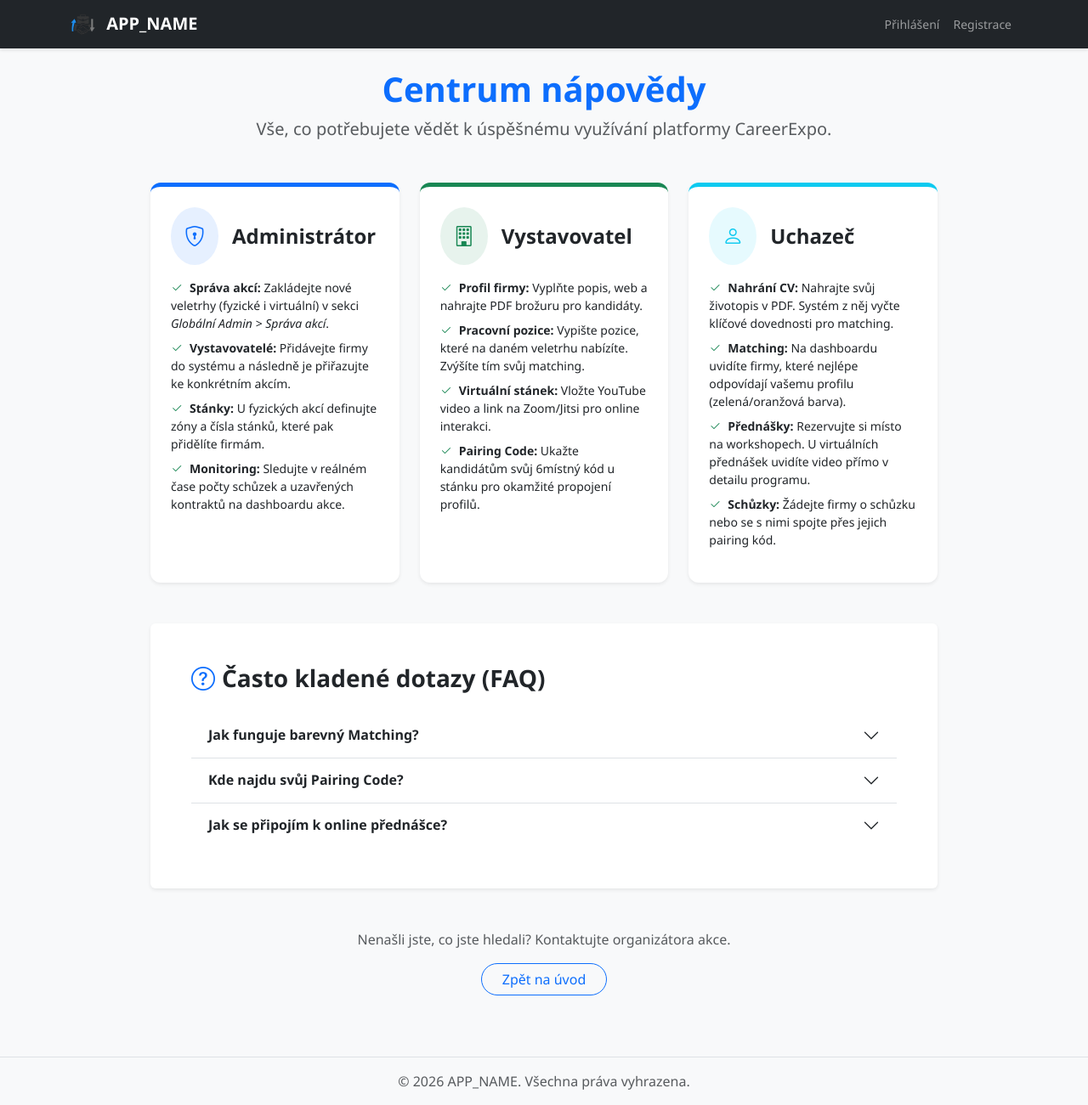
After one commit to antoninecer/careerexpo, a PHP site: page /careerexpo/help.php in a window 1280 px wide. The commit adds this page. Shown: the whole page at 85% size. Run offline with PHP 8.4, Linux system fonts and the light colour scheme; some libraries are stand-ins or nearby versions.

Commit message:
feat: add Help Center, contextual tooltips, and dashboard quick-start guides

```diff
--- /dev/null
+++ b/public/help.php
@@ -0,0 +1,128 @@
+<?php
+require_once __DIR__ . '/../inc/bootstrap.php';
+include_once __DIR__ . '/../templates/header.php';
+?>
+
+<div class="row justify-content-center">
+    <div class="col-md-10">
+        <div class="text-center mb-5">
+            <h1 class="fw-bold text-primary">Centrum nápovědy</h1>
+            <p class="lead text-muted">Vše, co potřebujete vědět k úspěšnému využívání platformy CareerExpo.</p>
+        </div>
+
+        <div class="row g-4">
+            <!-- Admin Sekce -->
+            <div class="col-md-4">
+                <div class="card h-100 shadow-sm border-0 border-top border-5 border-primary">
+                    <div class="card-body p-4">
+                        <div class="d-flex align-items-center mb-3">
+                            <div class="bg-primary bg-opacity-10 p-3 rounded-circle me-3">
+                                <i class="bi bi-shield-lock text-primary fs-4"></i>
+                            </div>
+                            <h4 class="fw-bold mb-0">Administrátor</h4>
+                        </div>
+                        <ul class="list-unstyled small">
+                            <li class="mb-2"><i class="bi bi-check2 text-success me-2"></i><strong>Správa akcí:</strong> Zakládejte nové veletrhy (fyzické i virtuální) v sekci <em>Globální Admin > Správa akcí</em>.</li>
+                            <li class="mb-2"><i class="bi bi-check2 text-success me-2"></i><strong>Vystavovatelé:</strong> Přidávejte firmy do systému a následně je přiřazujte ke konkrétním akcím.</li>
+                            <li class="mb-2"><i class="bi bi-check2 text-success me-2"></i><strong>Stánky:</strong> U fyzických akcí definujte zóny a čísla stánků, které pak přidělíte firmám.</li>
+                            <li class="mb-2"><i class="bi bi-check2 text-success me-2"></i><strong>Monitoring:</strong> Sledujte v reálném čase počty schůzek a uzavřených kontraktů na dashboardu akce.</li>
+                        </ul>
+                    </div>
+                </div>
+            </div>
+
+            <!-- Firma Sekce -->
+            <div class="col-md-4">
+                <div class="card h-100 shadow-sm border-0 border-top border-5 border-success">
+                    <div class="card-body p-4">
+                        <div class="d-flex align-items-center mb-3">
+                            <div class="bg-success bg-opacity-10 p-3 rounded-circle me-3">
+                                <i class="bi bi-building text-success fs-4"></i>
+                            </div>
+                            <h4 class="fw-bold mb-0">Vystavovatel</h4>
+                        </div>
+                        <ul class="list-unstyled small">
+                            <li class="mb-2"><i class="bi bi-check2 text-success me-2"></i><strong>Profil firmy:</strong> Vyplňte popis, web a nahrajte PDF brožuru pro kandidáty.</li>
+                            <li class="mb-2"><i class="bi bi-check2 text-success me-2"></i><strong>Pracovní pozice:</strong> Vypište pozice, které na daném veletrhu nabízíte. Zvýšíte tím svůj matching.</li>
+                            <li class="mb-2"><i class="bi bi-check2 text-success me-2"></i><strong>Virtuální stánek:</strong> Vložte YouTube video a link na Zoom/Jitsi pro online interakci.</li>
+                            <li class="mb-2"><i class="bi bi-check2 text-success me-2"></i><strong>Pairing Code:</strong> Ukažte kandidátům svůj 6místný kód u stánku pro okamžité propojení profilů.</li>
+                        </ul>
+                    </div>
+                </div>
+            </div>
+
+            <!-- Kandidát Sekce -->
+            <div class="col-md-4">
+                <div class="card h-100 shadow-sm border-0 border-top border-5 border-info">
+                    <div class="card-body p-4">
+                        <div class="d-flex align-items-center mb-3">
+                            <div class="bg-info bg-opacity-10 p-3 rounded-circle me-3">
+                                <i class="bi bi-person text-info fs-4"></i>
+                            </div>
+                            <h4 class="fw-bold mb-0">Uchazeč</h4>
+                        </div>
+                        <ul class="list-unstyled small">
+                            <li class="mb-2"><i class="bi bi-check2 text-success me-2"></i><strong>Nahrání CV:</strong> Nahrajte svůj životopis v PDF. Systém z něj vyčte klíčové dovednosti pro matching.</li>
+                            <li class="mb-2"><i class="bi bi-check2 text-success me-2"></i><strong>Matching:</strong> Na dashboardu uvidíte firmy, které nejlépe odpovídají vašemu profilu (zelená/oranžová barva).</li>
+                            <li class="mb-2"><i class="bi bi-check2 text-success me-2"></i><strong>Přednášky:</strong> Rezervujte si místo na workshopech. U virtuálních přednášek uvidíte video přímo v detailu programu.</li>
+                            <li class="mb-2"><i class="bi bi-check2 text-success me-2"></i><strong>Schůzky:</strong> Žádejte firmy o schůzku nebo se s nimi spojte přes jejich pairing kód.</li>
+                        </ul>
+                    </div>
+                </div>
+            </div>
+        </div>
+
+        <div class="mt-5 bg-white p-5 rounded shadow-sm">
+            <h3 class="fw-bold mb-4"><i class="bi bi-question-circle me-2 text-primary"></i>Často kladené dotazy (FAQ)</h3>
+
+            <div class="accordion accordion-flush" id="faqAccordion">
+                <div class="accordion-item">
+                    <h2 class="accordion-header">
+                        <button class="accordion-button collapsed fw-bold" type="button" data-bs-toggle="collapse" data-bs-target="#faq1">
+                            Jak funguje barevný Matching?
+                        </button>
+                    </h2>
+                    <div id="faq1" class="accordion-collapse collapse" data-bs-parent="#faqAccordion">
+                        <div class="accordion-body text-muted">
+                            Algoritmus porovnává vaše dovednosti, senioritu a lokalitu s požadavky v inzerátech.
+                            <span class="badge bg-success">Zelená</span> znamená vysokou shodu,
+                            <span class="badge bg-warning text-dark">Oranžová</span> částečnou a
+                            <span class="badge bg-danger">Červená</span> nízkou shodu.
+                        </div>
+                    </div>
+                </div>
+                <div class="accordion-item">
+                    <h2 class="accordion-header">
+                        <button class="accordion-button collapsed fw-bold" type="button" data-bs-toggle="collapse" data-bs-target="#faq2">
+                            Kde najdu svůj Pairing Code?
+                        </button>
+                    </h2>
+                    <div id="faq2" class="accordion-collapse collapse" data-bs-parent="#faqAccordion">
+                        <div class="accordion-body text-muted">
+                            Firmy najdou svůj kód v horní části dashboardu nebo v nastavení profilu. Uchazeči kód nezadávají, ale diktují ho firmě u stánku, nebo ho zadávají do pole "Zadat kód firmy" pro okamžité propojení.
+                        </div>
+                    </div>
+                </div>
+                <div class="accordion-item">
+                    <h2 class="accordion-header">
+                        <button class="accordion-button collapsed fw-bold" type="button" data-bs-toggle="collapse" data-bs-target="#faq3">
+                            Jak se připojím k online přednášce?
+                        </button>
+                    </h2>
+                    <div id="faq3" class="accordion-collapse collapse" data-bs-parent="#faqAccordion">
+                        <div class="accordion-body text-muted">
+                            V sekci "Přednášky" si nejprve rezervujte místo. Poté se v detailu přednášky (pokud je virtuální) objeví tlačítko "Sledovat stream" nebo přímo vložené video.
+                        </div>
+                    </div>
+                </div>
+            </div>
+        </div>
+
+        <div class="text-center mt-5 mb-4">
+            <p class="text-muted">Nenašli jste, co jste hledali? Kontaktujte organizátora akce.</p>
+            <a href="/index.php" class="btn btn-outline-primary rounded-pill px-4">Zpět na úvod</a>
+        </div>
+    </div>
+</div>
+
+<?php include_once __DIR__ . '/../templates/footer.php'; ?>
--- a/templates/footer.php
+++ b/templates/footer.php
@@ -5,5 +5,12 @@
         </div>
     </footer>
     <script src='https://cdn.jsdelivr.net/npm/bootstrap@5.3.0/dist/js/bootstrap.bundle.min.js'></script>
+    <script>
+        // Initialize tooltips
+        var tooltipTriggerList = [].slice.call(document.querySelectorAll('[data-bs-toggle="tooltip"]'))
+        var tooltipList = tooltipTriggerList.map(function (tooltipTriggerEl) {
+            return new bootstrap.Tooltip(tooltipTriggerEl)
+        })
+    </script>
 </body>
 </html>
--- a/templates/header.php
+++ b/templates/header.php
@@ -88,8 +88,8 @@
                             <li class='nav-item'><a class='nav-link' href='/events.php'>Vybrat akci</a></li>
                             <li class='nav-item border-start ms-2 ps-2'><a class='nav-link' href='/dashboard.php'>Dashboard</a></li>
                         <?php endif; ?>
-                        <li class='nav-item'><a class='nav-link text-danger' href='/logout.php'>Odhlásit</a></li>
-                    <?php else: ?>
+                        <li class='nav-item'><a class='nav-link' href='/help.php'><i class='bi bi-question-circle'></i> Nápověda</a></li>
+                        <li class='nav-item'><a class='nav-link text-danger' href='/logout.php'>Odhlásit</a></li>                    <?php else: ?>
                         <li class='nav-item'><a class='nav-link' href='/login.php'>Přihlášení</a></li>
                         <li class='nav-item'><a class='nav-link' href='/register.php'>Registrace</a></li>
                     <?php endif; ?>
```
Also changed, not shown: public/dashboard_admin.php (+15 -2 lines), public/dashboard_company.php (+21 -2 lines), README.md.
